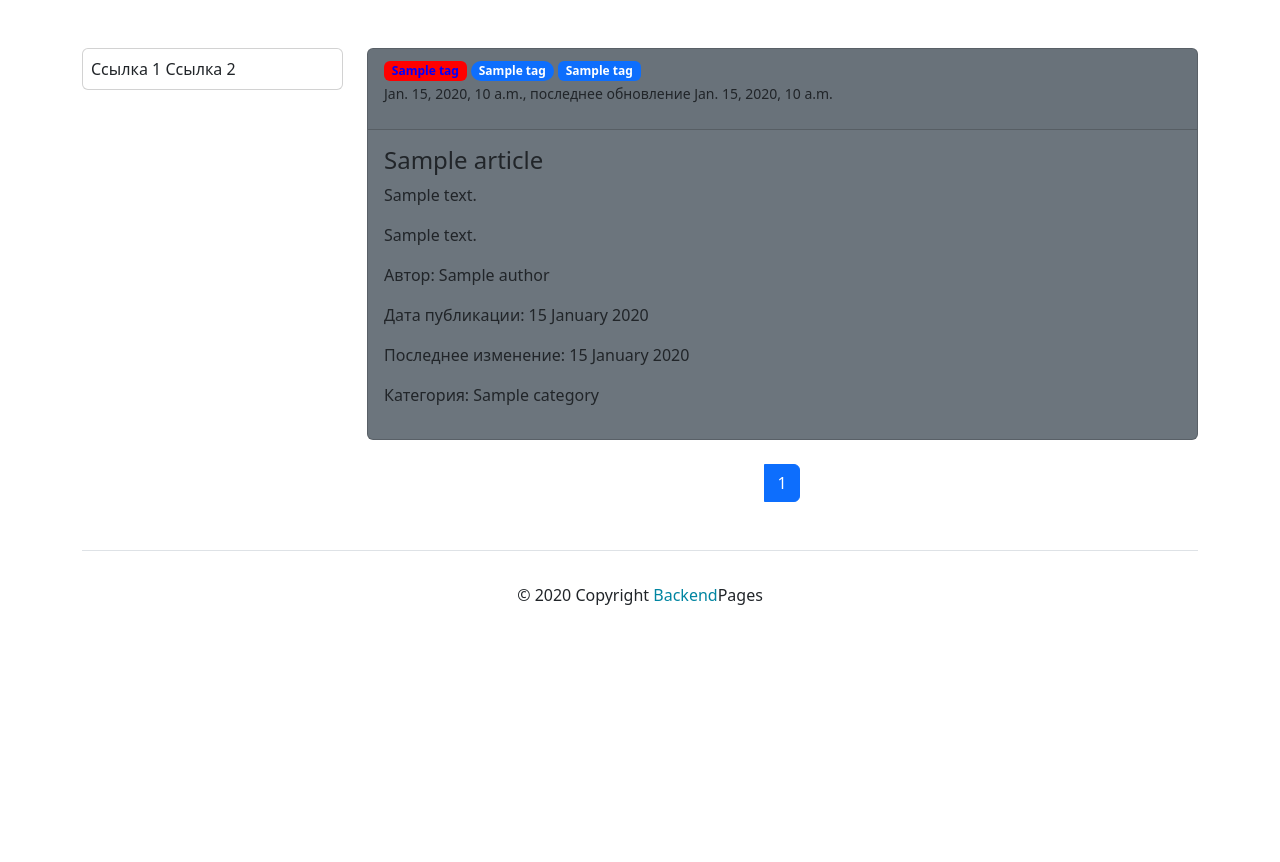
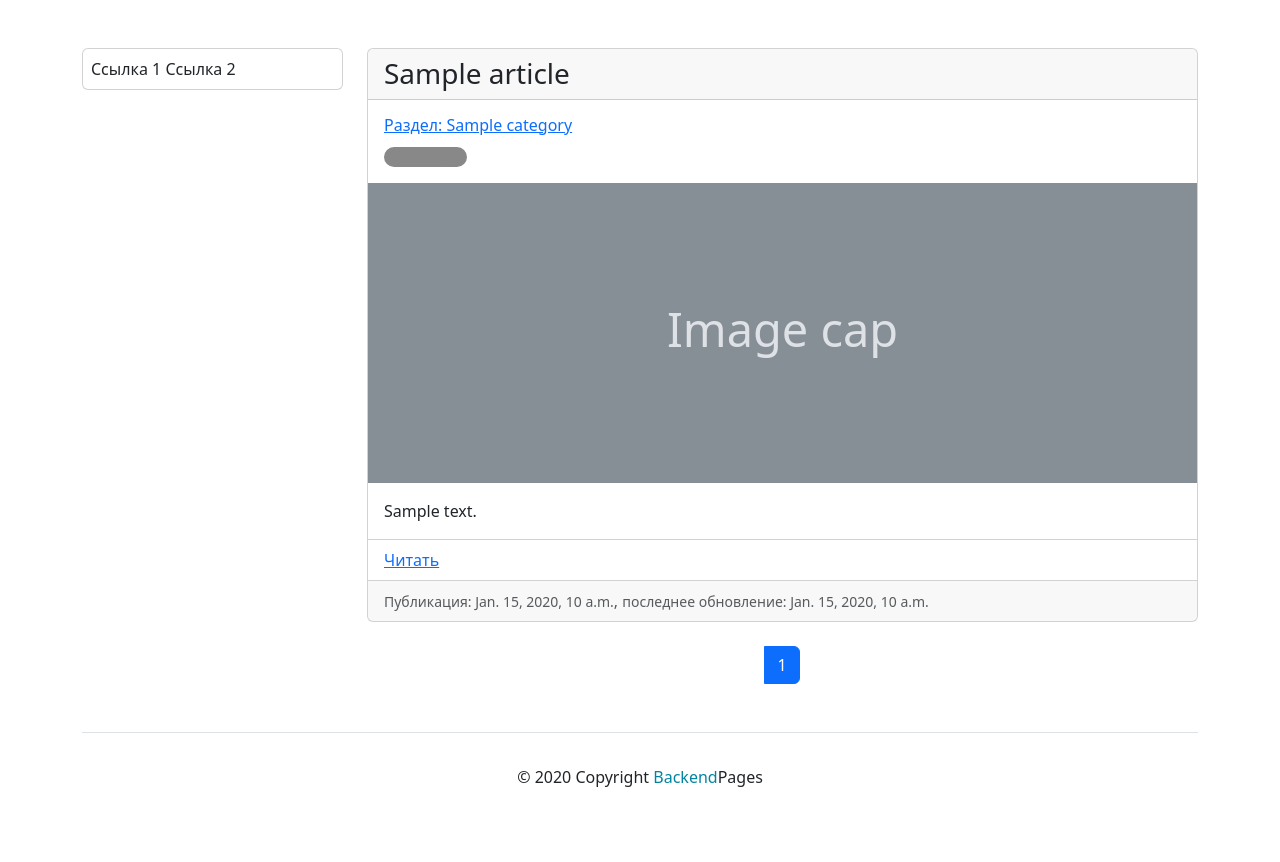
Before and after one commit to AlexanderPAI/workbook, a Django app: template src/templates/index.html in a window 1280 px wide. Shown: the part 126-988 px from the top of the page. Before the commit the page ends 731 px from the top, so only its background shows below. Run offline with Django 5.2, Linux system fonts and the light colour scheme; the template is opened without the code that fills it: most values are stand-ins (such as "Sample title", 1, 10 or a date in 2020); some libraries are stand-ins or nearby versions.

Commit message:
Index template: changing article card

```diff
--- a/src/templates/index.html
+++ b/src/templates/index.html
@@ -12,31 +12,32 @@
         </div>
     <div class="col-sm-9">
     {% for article in page_obj %}
-            <div class="card bg-secondary mb-3">
-                <div class="card-header">
+        <div class="card mb-3">
+            <h3 class="card-header">{{ article.title }}</h3>
+            <div class="card-body">
+                <h6><a href="#" class="card-link">Раздел: {{ article.category }}</a></h6>
                 {% for tag in article.tags.all %}
-                        <span class="badge" style="background-color: red; color:blue">{{ tag }}</span>
+                    <span class="badge rounded-pill" style="background-color:{{ tag.background_color }}; color:{{ tag.text_color }}">{{ tag }}</span>
                 {% endfor %}
-                    {% for tag in article.tags.all %}
-                        <span class="badge rounded-pill bg-primary">{{ tag }}</span>
-                    {% endfor %}
-                    {% for tag in article.tags.all %}
-                        <span class="badge bg-primary">{{ tag }}</span>
-                    {% endfor %}
-                    <p><small>{{ article.created }}, последнее обновление {{ article.updated }}</small></p>
             </div>
+            <svg xmlns="http://www.w3.org/2000/svg" class="d-block user-select-none" width="100%" height="300" aria-label="Placeholder: Image cap" focusable="false" role="img" preserveAspectRatio="xMidYMid slice" viewBox="0 0 318 180" style="font-size:1.125rem;text-anchor:middle">
+                <rect width="100%" height="100%" fill="#868e96"></rect>
+                <text x="50%" y="50%" fill="#dee2e6" dy=".3em">Image cap</text>
+            </svg>
             <div class="card-body">
-                        <h4 class="card-title">{{ article.title }}</h4>
-                        <p class="card-text">{{ article.text|truncatechars:500|safe }}</p>
-                        <p>{{ article.text|truncatechars:500|safe }}</p>
-                        <p>Автор: {{ article.author.get_full_name }}</p>
-                        <p>Дата публикации: {{ article.created|date:"d E Y" }}</p>
-                        <p>Последнее изменение: {{ article.updated|date:"d E Y" }}</p>
-                        <p>Категория: {{ article.category }}</p>
+                <p class="card-text">{{ article.text|truncatechars:1000|safe }}</p>
+            </div>
+            <ul class="list-group list-group-flush">
+                <li class="list-group-item"><a href="#" class="card-link">Читать</a></li>
+            </ul>
+            <div class="card-footer text-muted">
+                <small>Публикация: {{ article.created }}</small>,
+                <small>последнее обновление: {{ article.updated }}</small>
             </div>
         </div>
     {% if not forloop.last %}<br>{% endif %}
     {% endfor %}
 {% include 'includes/paginator.html' %}
     </div>
+</div>
 {% endblock %}
```
Also changed, not shown: src/articles/models.py (+20 -0 lines), src/articles/migrations/0003_tag_background_color_tag_text_color.py (added), src/articles/migrations/0004_alter_tag_text_color.py (added). Lines whose indentation alone changed are shown as unchanged.
